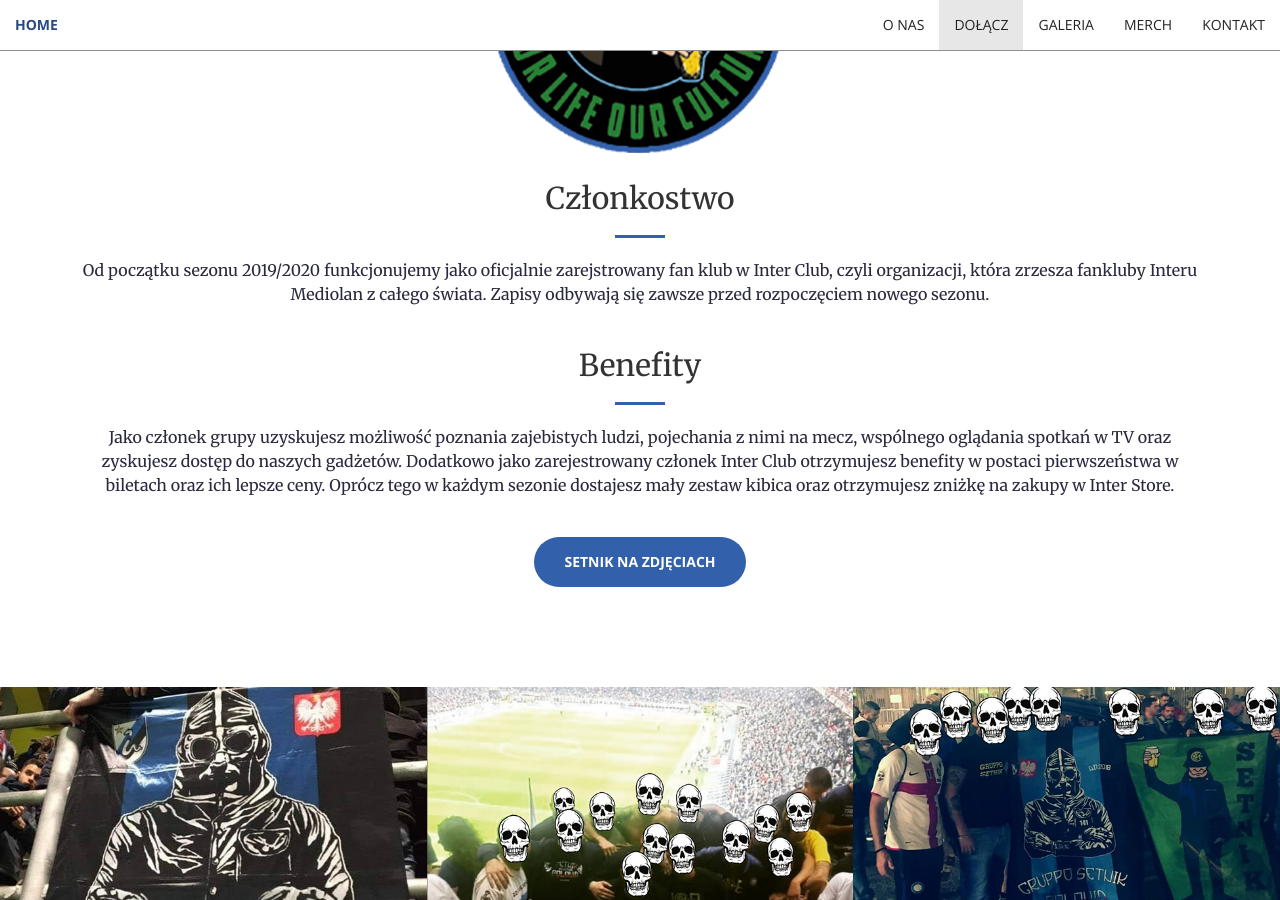
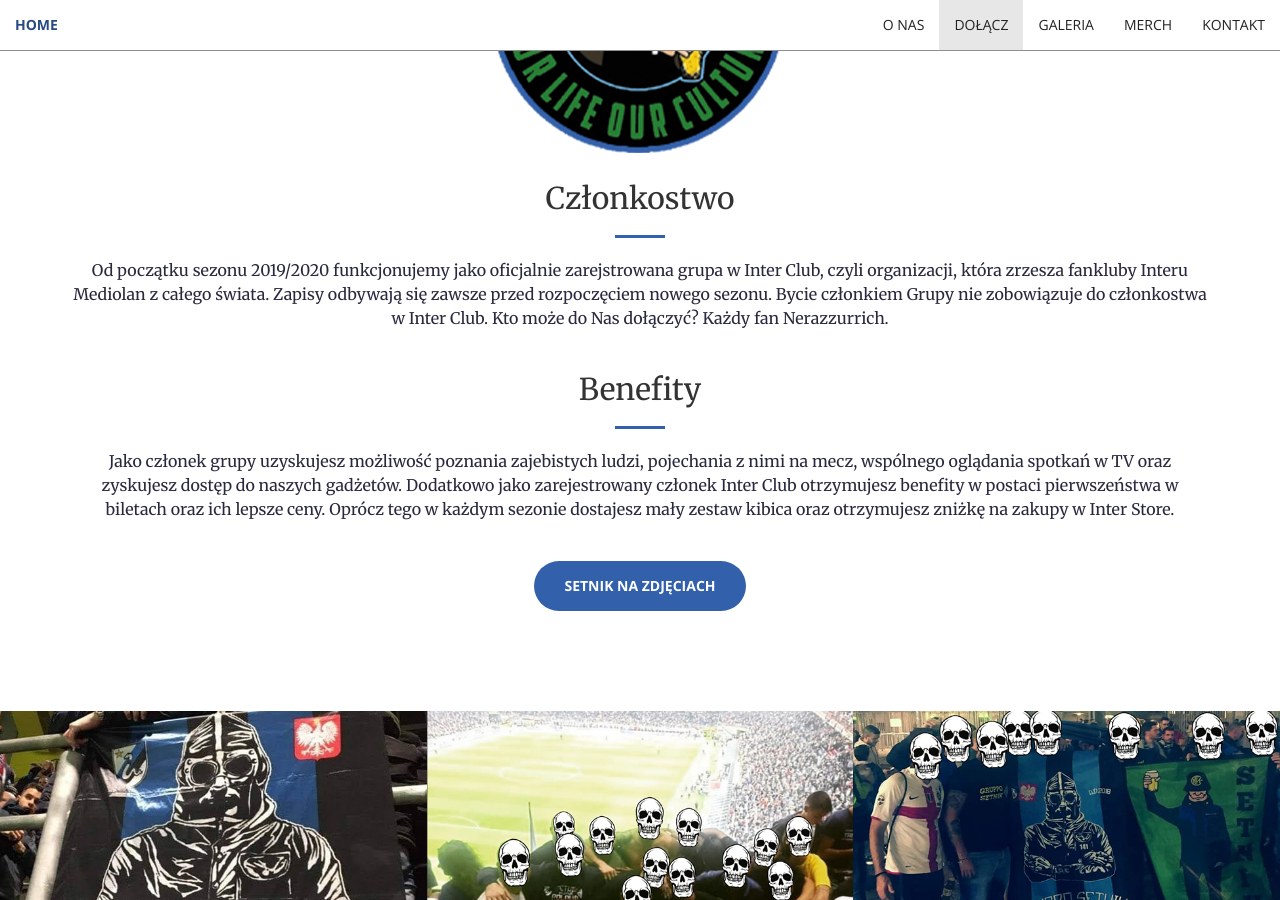
Before and after one commit to SetnikPolonia/setnikpolonia.github.io, a Jekyll site: the page built from index.html, in a window 1280 px wide and 900 px high, scrolled down 2076 px. Built offline with Jekyll 4.4.1, drawn with Linux system fonts in a browser that asks for light colours.

Commit message:
Update services.html

```diff
--- a/_includes/services.html
+++ b/_includes/services.html
@@ -5,7 +5,7 @@
                 <img class="image-logo" src="img/kolo.png">
                 <h2 class="section-heading">Członkostwo</h2>
                 <hr>
-                <p class="text-faded"><span style="color: #29293d">Od początku sezonu 2019/2020 funkcjonujemy jako oficjalnie zarejstrowany fan klub w Inter Club, czyli organizacji, która zrzesza fankluby Interu Mediolan z całego świata. Zapisy odbywają się zawsze przed rozpoczęciem nowego sezonu.</span> </p>
+                <p class="text-faded"><span style="color: #29293d">Od początku sezonu 2019/2020 funkcjonujemy jako oficjalnie zarejstrowana grupa w Inter Club, czyli organizacji, która zrzesza fankluby Interu Mediolan z całego świata. Zapisy odbywają się zawsze przed rozpoczęciem nowego sezonu. Bycie członkiem Grupy nie zobowiązuje do członkostwa w Inter Club. Kto może do Nas dołączyć? Każdy fan Nerazzurrich. </span> </p>
                 <hr class="light">
                 <h2 class="section-heading">Benefity</h2>
                 <hr>
```
